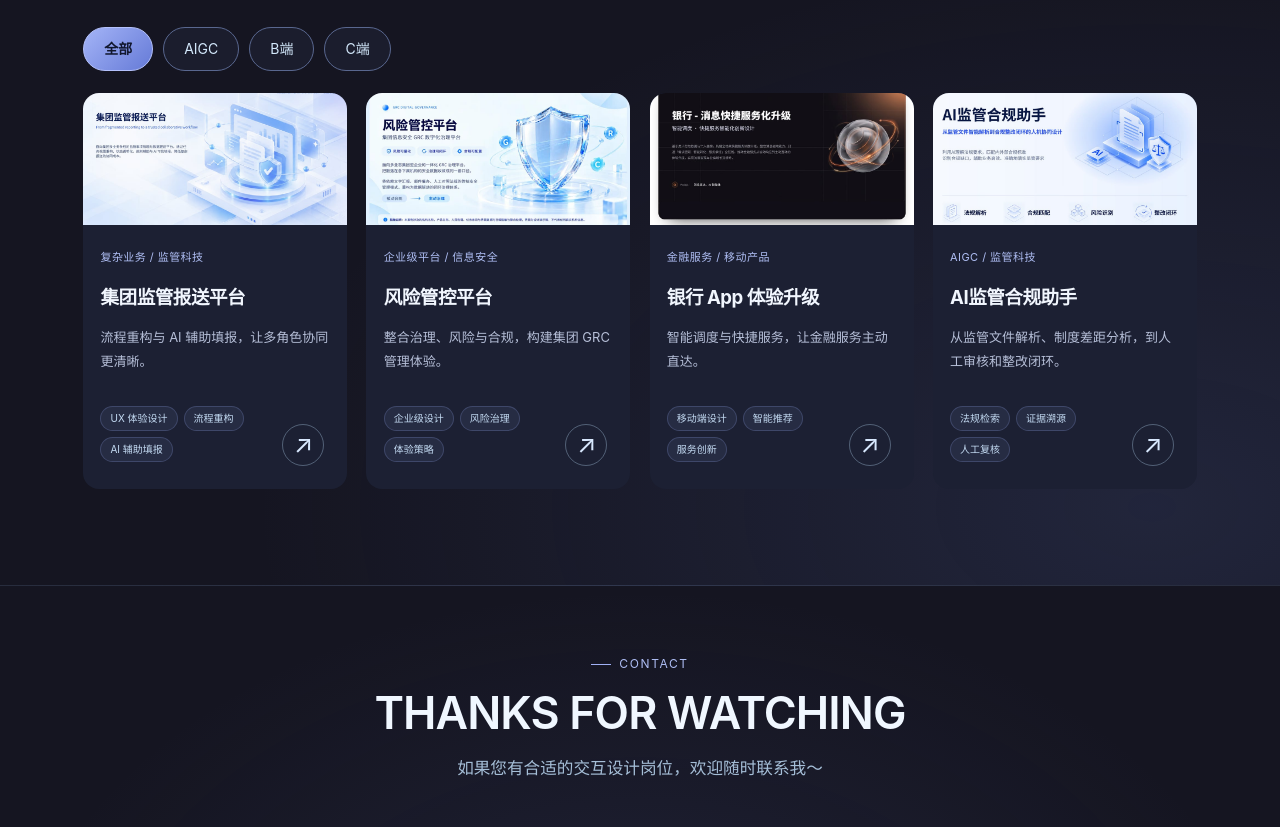
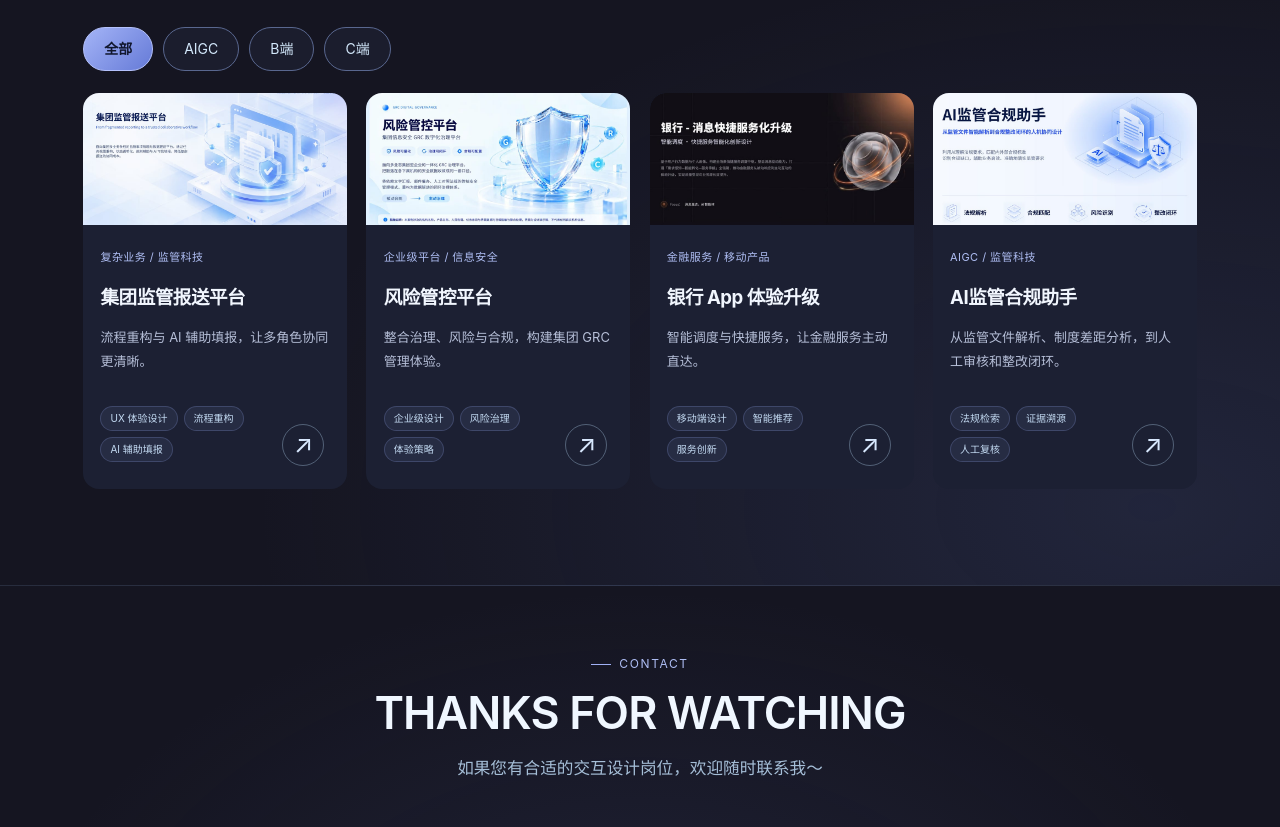
Before and after one commit to ichuny0220-byte/wxc-portfolio, a plain HTML site: page index.html in a window 1280 px wide. Shown: the part 3094-3921 px from the top of the page. Drawn offline with Linux system fonts and the light colour scheme.

Commit message:
Publish updated portfolio and AI compliance case study

```diff
--- a/index.html
+++ b/index.html
@@ -301,7 +301,7 @@
       </a>
       <a class="selected-work-card" data-work-category="consumer" href="project-bank.html">
        <div class="selected-work-cover cover-bank">
-        <div class="selected-work-media"><img src="./assets/bank-1118-01-mobile.jpg" width="900" height="527" alt="银行 C 端 App 体验升级封面" loading="lazy" decoding="async"></div>
+        <div class="selected-work-media"><img src="./assets/bank-1118-01-cover-mobile.jpg" width="900" height="450" alt="银行 C 端 App 体验升级封面" loading="lazy" decoding="async"></div>
        </div>
        <div class="selected-work-info">
         <p class="selected-work-category">金融服务 / 移动产品</p>
```
Also changed, not shown: assets/bank-1118-01-cover-mobile.jpg (added).
